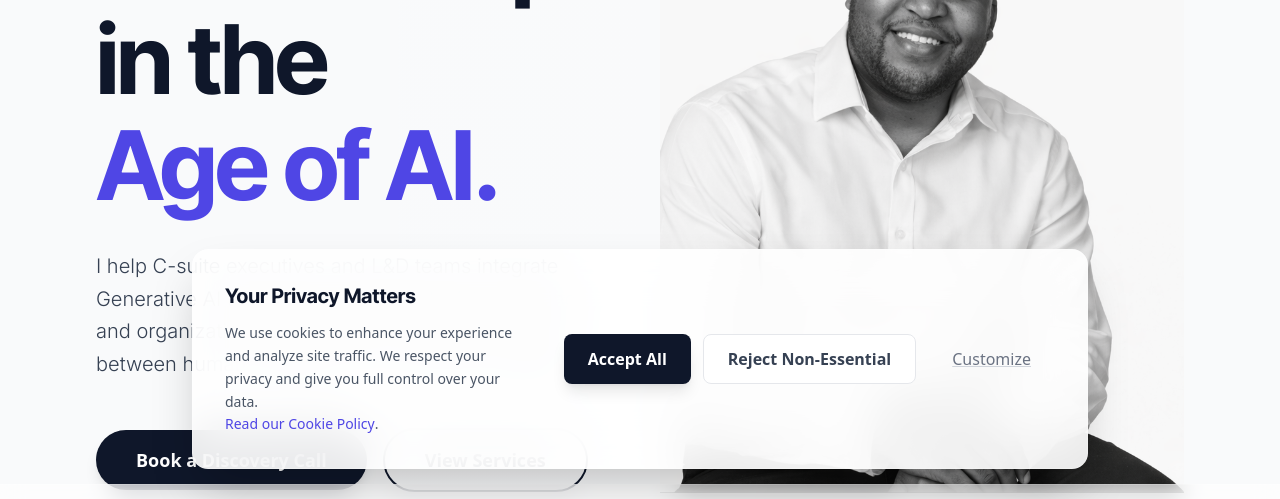
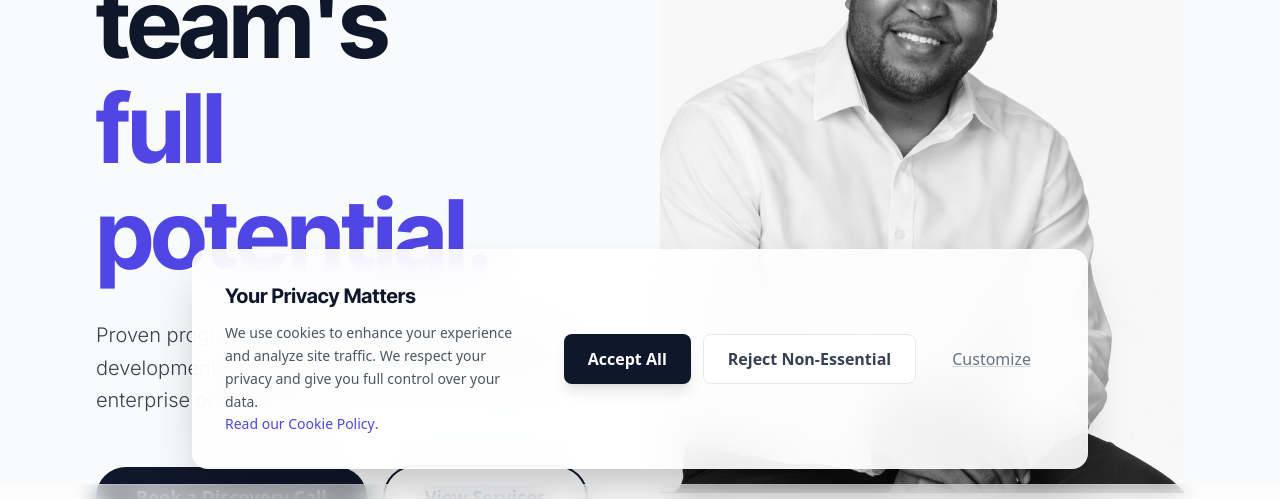
Before and after one commit to VaChivere/markchivere.com, a Next.js app: page / in a window 1280 px wide. Shown: the part 307-806 px from the top of the page. Built offline with nearby package versions, Linux system fonts and the light colour scheme; no server answers.

Commit message:
Update Hero section headline and subheadline text

```diff
--- a/src/components/ui/Hero.tsx
+++ b/src/components/ui/Hero.tsx
@@ -14,11 +14,11 @@ export default function Hero() {
                 Leadership Advisor • Keynote Speaker
               </h2>
               <h1 className="text-[2.5rem] leading-[1.1] md:text-6xl lg:text-7xl xl:text-8xl font-bold font-heading tracking-tight mb-4 lg:mb-8 text-midnight-blue">
-                Leadership in the <br />
-                <span className="text-royal-purple">Age of AI.</span>
+                Unlock your team's <br />
+                <span className="text-royal-purple">full potential.</span>
               </h1>
               <p className="text-sm md:text-xl text-gray-700 max-w-lg mb-8 lg:mb-12 leading-relaxed font-light font-sans">
-                I help C-suite executives and L&D teams integrate Generative AI to enhance strategic decision-making and organizational performance—bridging the gap between human intelligence and artificial capability.
+                Proven programs in team performance, leadership development, sales excellence, and AI integration for enterprise organizations.
               </p>
               <div className="hidden lg:flex flex-col sm:flex-row items-center gap-4 w-full sm:w-auto">
                 <Link
```
